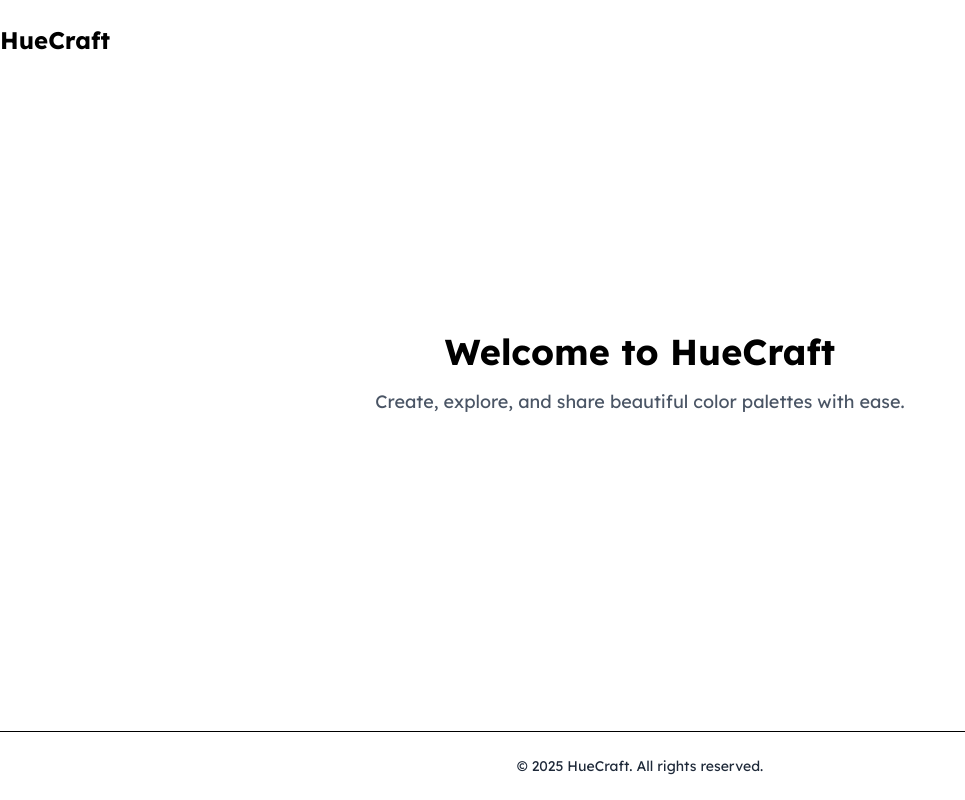
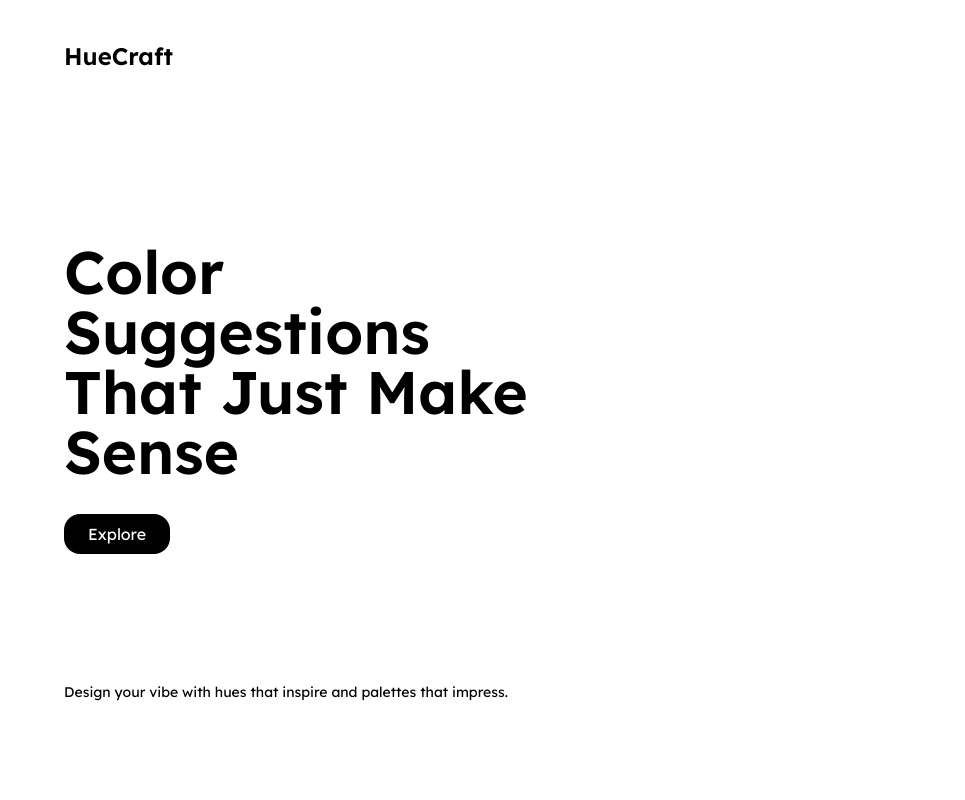
Before and after one commit to singhv0/HueCraft, a Next.js app: page / in a window 1280 px wide. Shown: the whole page, without its empty margins (0-965 px from the left). Built offline with nearby package versions, Linux system fonts and the light colour scheme.

Commit message:
Elements Alignment

```diff
--- a/src/app/page.tsx
+++ b/src/app/page.tsx
@@ -1,15 +1,15 @@
 import Header from "@/components/Header";
 import Hero from "@/components/Hero";
-import Footer from "@/components/Footer";
+// import Footer from "@/components/Footer";
 
 export default function Home() {
   return (
-    <div className="flex flex-col min-h-screen" style={{ background: "transparent" }}>
+    <div className="flex flex-col min-h-screen px-4 md:px-16" style={{ background: "transparent" }}>
       <Header />
       <main className="flex-1 flex flex-col items-center justify-center">
         <Hero />
       </main>
-      <Footer />
+      {/* <Footer /> */}
     </div>
   );
 }
--- a/src/components/Footer.tsx
+++ b/src/components/Footer.tsx
@@ -1,6 +1,6 @@
 export default function Footer() {
   return (
-    <footer className="w-full py-6 flex items-center justify-center border-t mt-16">
+    <footer className="w-full py-6 flex items-center justify-center border-t">
       <span className="text-sm text-gray-800">&copy; {new Date().getFullYear()} HueCraft. All rights reserved.</span>
     </footer>
   );
--- a/src/components/Header.tsx
+++ b/src/components/Header.tsx
@@ -1,7 +1,7 @@
 export default function Header() {
   return (
-    <header className="w-full py-6 flex items-center justify-between">
-      <h1 className="text-2xl font-bold">HueCraft</h1>
+    <header className="w-full py-10 flex items-center justify-between">
+      <h1 className="text-2xl font-semibold">HueCraft</h1>
       {/* Add navigation or logo here if needed */}
     </header>
   );
--- a/src/components/Hero.tsx
+++ b/src/components/Hero.tsx
@@ -1,9 +1,14 @@
 export default function Hero() {
   return (
-    <section className="w-full py-16 flex flex-col items-center text-center">
-      <h2 className="text-4xl font-bold mb-4">Welcome to HueCraft</h2>
-      <p className="text-lg text-gray-600 dark:text-gray-300 max-w-xl">
-        Create, explore, and share beautiful color palettes with ease.
+    <section className="w-full py-2 mt-8 flex flex-col items-start text-left">
+      <h2 className="text-6xl font-semibold mb-8 max-w-lg">
+        Color Suggestions That Just Make Sense
+      </h2>
+      <button className="mb-8 px-6 py-2 bg-black text-white rounded-2xl antialiased hover:bg-gray-800 transition">
+        Explore
+      </button>
+      <p className="text-sm text-black max-w-md mt-24">
+        Design your vibe with hues that inspire and palettes that impress.
       </p>
       {/* Add call-to-action buttons or images here */}
     </section>
```
